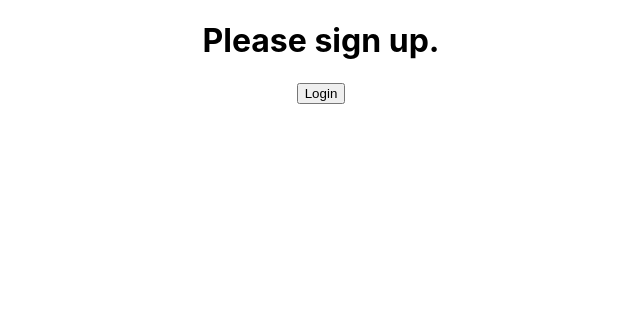
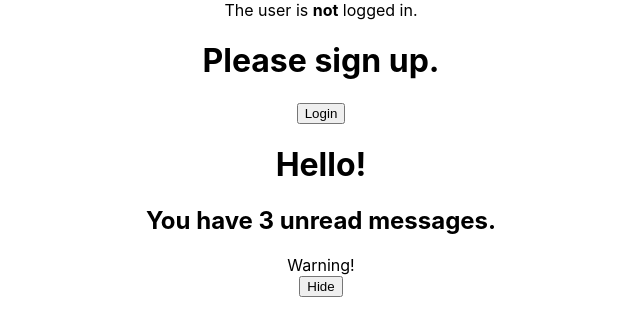
Before and after one commit to Duncanwar/hello-world, a React (Create React App) app: page / in a window 1280 px wide. Shown: the top 336 px of the page, without its empty margins (319-959 px from the left). Built offline with nearby package versions, Linux system fonts and the light colour scheme; the HTML template or start-up script is replaced by a standard one.

Commit message:
component hiding and ternary operator

```diff
--- a/src/components/conditonRendering/LoginControl.js
+++ b/src/components/conditonRendering/LoginControl.js
@@ -2,6 +2,8 @@
 import LogoutButton from './Logout'
 import LoginButton from './LoginButton'
 import Greeting from './Greeting'
+import MailBox from './MailBox'
+import Page from './Page'
 
 class LoginControl extends React.Component{
     constructor(props){
@@ -16,19 +18,24 @@
     handleLogoutClick(){
         this.setState({isLoggedIn:false});
     }
+
     render(){
+        const messages = ['React', 'Re: React', 'Re:Re: React'];
         const isLoggedIn = this.state.isLoggedIn;
-        let button;
-        if(isLoggedIn){
-            button = <LogoutButton onClick={this.handleLoginClick}/>;
-        }
-        else{
-            button = <LoginButton onClick={this.handleLoginClick}/>;
-        }
-        return(
+        // let button;
+        // if(isLoggedIn){
+        //     button = <LogoutButton onClick={this.handleLoginClick}/>;  not used because of ternary expression
+        // }
+        // else{
+        //     button = <LoginButton onClick={this.handleLoginClick}/>;
+        // }
+         return(
 <div>
+        The user is <b>{isLoggedIn ? 'currently' : 'not'}</b> logged in.
     <Greeting isLoggedIn={isLoggedIn} />
-    {button}
+    {isLoggedIn ? <LogoutButton onClick={this.handleLogoutClick}/> : <LoginButton onClick={this.handleLoginClick}/>}
+    <MailBox unreadMessages={messages}/>
+    <Page />
 </div>
         );
     }
--- a/src/components/conditonRendering/MailBox.js
+++ b/src/components/conditonRendering/MailBox.js
@@ -1 +1,16 @@
-impo
+import React from 'react'
+// inline if with logical expression &&
+function MailBox(props){
+    const unreadMessages = props.unreadMessages;
+    return(
+        <div>
+            <h1>Hello!</h1>
+            {unreadMessages.length > 0 &&
+            <h2>
+                You have {unreadMessages.length} unread messages.
+            </h2>
+            }
+        </div>
+    );
+}
+export default MailBox;
--- /dev/null
+++ b/src/components/conditonRendering/Page.js
@@ -0,0 +1,26 @@
+import React from 'react'
+import WarningBanner from './WarningBanner';
+// component hiding
+class Page extends React.Component{
+    constructor(props){
+        super(props);
+        this.state={showWarning:true};
+        this.handleToogleClick = this.handleToogleClick.bind(this);
+    }
+    handleToogleClick(){
+        this.setState(state => ({
+            showWarning: !state.showWarning
+        }));
+    }
+    render(){
+        return(
+            <div>
+                <WarningBanner warn={this.state.showWarning} />
+                <button onClick={this.handleToogleClick} >
+                    {this.state.showWarning ? 'Hide' : 'Show'}
+                </button>
+            </div>
+        );
+    }
+}
+export default Page;
--- /dev/null
+++ b/src/components/conditonRendering/WarningBanner.js
@@ -0,0 +1,13 @@
+import React from 'react'
+// component hide
+function WarningBanner(props){
+    if(!props.warn){
+      return null;
+    }
+    return (
+        <div className="warning">
+            Warning!
+        </div>
+    );
+}
+export default WarningBanner;
```
